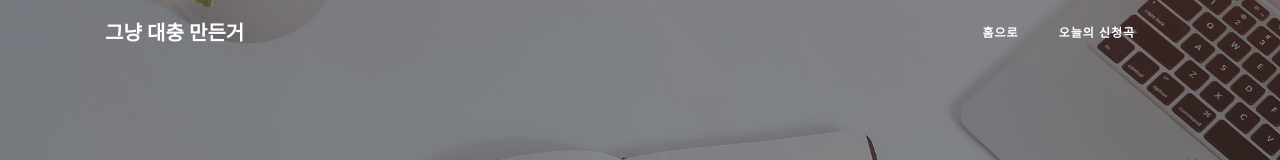
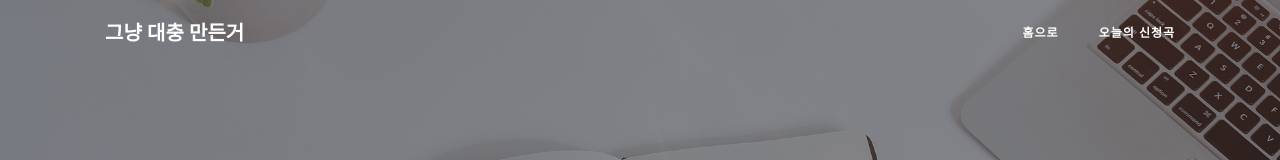
Before and after one commit to jackmmin/musicplz, a website: page index.html in a window 1280 px wide. Shown: the top 160 px of the page. Drawn offline with nearby package versions, Linux system fonts and the light colour scheme.

Commit message:
post.html add comment

```diff
--- a/index.html
+++ b/index.html
@@ -41,10 +41,10 @@
           <li class="nav-item">
             <a class="nav-link" href="about.html">오늘의 신청곡</a>
           </li>
+          <!--<li class="nav-item">
+            <a class="nav-link" href="post.html">about</a>
+          </li>
           <li class="nav-item">
-            <a class="nav-link" href="post.html"></a>
-          </li>
-          <!--<li class="nav-item">
             <a class="nav-link" href="contact.html">Contact</a>
           </li>-->
         </ul>
```
